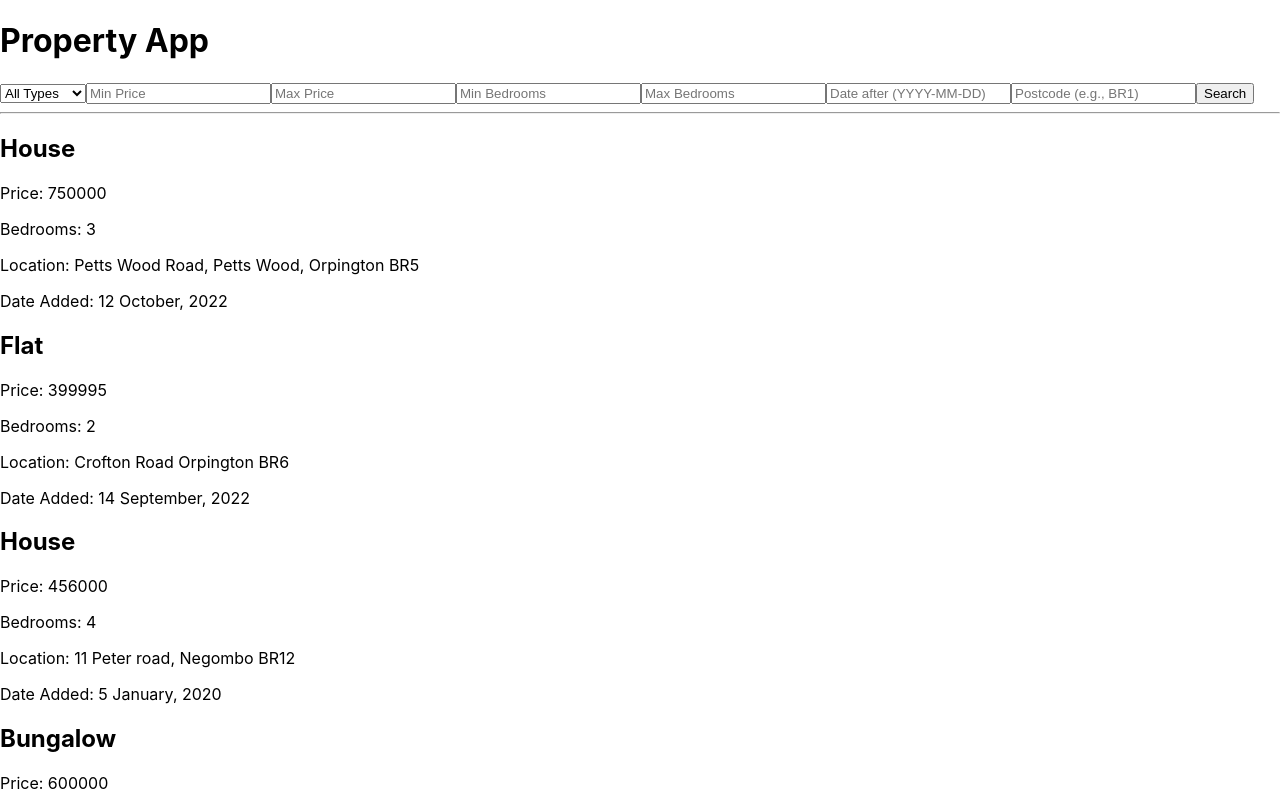
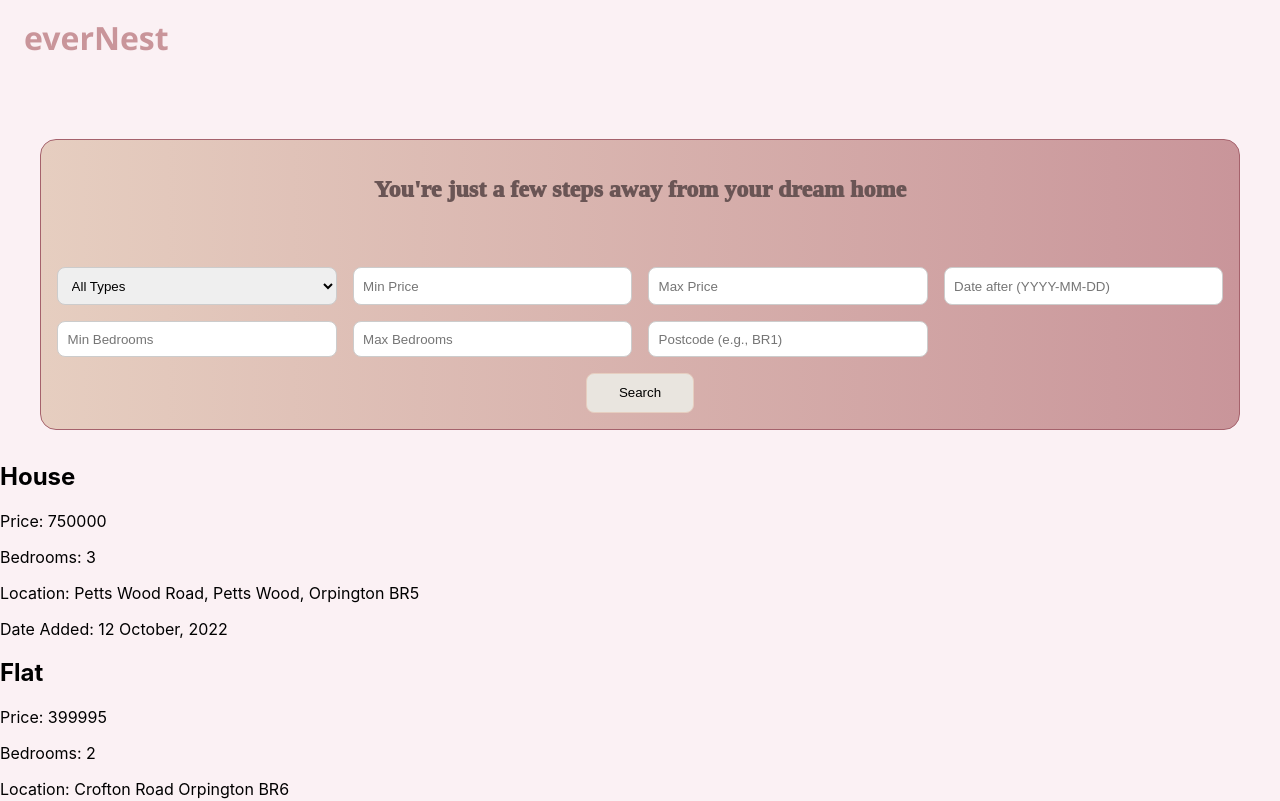
Before and after one commit to MthukaFernando/Adv.Client-Side-Final-Coursework, a React (Create React App) app in the folder property-app/: page / in a window 1280 px wide. Shown: the top 801 px of the page. Built offline with nearby package versions, Linux system fonts and the light colour scheme.

Commit message:
added the filters into a form and added stylings

```diff
--- a/property-app/src/App.css
+++ b/property-app/src/App.css
@@ -1,3 +1,80 @@
+body {
+  background-color: #fbf1f4;
+}
+
+.header {
+  width: 100%;
+  padding: 1rem 1.5rem;
+  box-sizing: border-box;
+}
+
+.logo {
+  margin: 0;
+  font-size: 2rem;
+  font-weight: 600;
+  color: #c9959a;
+  font-family: "Segoe UI", Tahoma, Geneva, Verdana, sans-serif;
+
+}
+
+.filters {
+  display: grid;
+  grid-template-columns: repeat(4, 1fr);
+  gap: 1rem;
+  padding: 1rem;
+  max-width: 1200px;
+  margin: 2rem auto;
+  border-radius: 16px;
+  box-sizing: border-box;
+  background: linear-gradient(to right, #e6cec0, #c9959a);
+  border: 1px solid #a5626c;
+  margin-top: 4rem;
+}
+
+.filters:hover {
+  transform: scale(1.02); /* subtle hover effect */
+  box-shadow: 0 4px 12px rgba(0,0,0,0.1);
+}
+
+.filters input, .filters select {
+  width: 100%;
+  padding: 0.6rem;
+  box-sizing: border-box;
+  border-radius: 8px;
+  border: 1px solid #ccc;
+  box-sizing: border-box;
+}
+
+.search-btn {
+  grid-column: 1 / -1;
+  justify-self: center;
+  padding: 0.7rem 2rem;
+  cursor: pointer;
+  border-radius: 8px;
+  background-color: #e9e5df;
+  border: 1px solid #e6cec0;
+}
+
+.search-btn:hover {
+
+  background-color: #dbc9ae;
+  border: 1px solid #a5948a;
+}
+
+.filters .quote {
+  grid-column: 1 / -1;
+  text-align: center;
+  margin-bottom: 3rem;
+  font-size: 1.5rem;
+  font-weight: 1000;
+  color: #333;
+  font-family: cursive;
+  color: #6a5555;
+}
+
+
+
+
 .App {
   text-align: center;
 }
--- a/property-app/src/App.js
+++ b/property-app/src/App.js
@@ -1,45 +1,54 @@
-import React, { useState } from 'react';
-import propertiesData from './properties.json';
+import "./App.css";
+import React, { useState } from "react";
+import propertiesData from "./properties.json";
 
 function App() {
   // Input states (what user types/selects)
   const [inputType, setInputType] = useState("");
   const [inputMinPrice, setInputMinPrice] = useState("");
   const [inputMaxPrice, setInputMaxPrice] = useState("");
+  const [inputDateAfter, setInputDateAfter] = useState("");
   const [inputMinBedrooms, setInputMinBedrooms] = useState("");
   const [inputMaxBedrooms, setInputMaxBedrooms] = useState("");
-  const [inputDateAfter, setInputDateAfter] = useState("");
   const [inputPostcode, setInputPostcode] = useState("");
 
   // Applied states (used for filtering)
   const [queryType, setQueryType] = useState("");
   const [minPrice, setMinPrice] = useState("");
   const [maxPrice, setMaxPrice] = useState("");
+  const [dateAfter, setDateAfter] = useState("");
   const [minBedrooms, setMinBedrooms] = useState("");
   const [maxBedrooms, setMaxBedrooms] = useState("");
-  const [dateAfter, setDateAfter] = useState("");
   const [postcode, setPostcode] = useState("");
 
   // Filter logic
   const filteredProperties = propertiesData.properties.filter((property) => {
     const typeMatch = queryType === "" || property.type === queryType;
+
     const priceMatch =
       (minPrice === "" || property.price >= Number(minPrice)) &&
       (maxPrice === "" || property.price <= Number(maxPrice));
+
     const bedroomsMatch =
       (minBedrooms === "" || property.bedrooms >= Number(minBedrooms)) &&
       (maxBedrooms === "" || property.bedrooms <= Number(maxBedrooms));
+
     const dateMatch =
       dateAfter === "" ||
-      new Date(`${property.added.year}-${property.added.month}-${property.added.day}`) >=
-        new Date(dateAfter);
+      new Date(
+        `${property.added.year}-${property.added.month}-${property.added.day}`
+      ) >= new Date(dateAfter);
+
     const postcodeMatch =
-      postcode === "" || property.location.toLowerCase().includes(postcode.toLowerCase());
+      postcode === "" ||
+      property.location.toLowerCase().includes(postcode.toLowerCase());
 
-    return typeMatch && priceMatch && bedroomsMatch && dateMatch && postcodeMatch;
+    return (
+      typeMatch && priceMatch && bedroomsMatch && dateMatch && postcodeMatch
+    );
   });
 
-  // Apply filters on button click
+  // Apply filters on form submit
   const applyFilters = () => {
     setQueryType(inputType);
     setMinPrice(inputMinPrice);
@@ -51,12 +60,25 @@ function App() {
   };
 
   return (
-    <div>
-      <h1>Property App</h1>
+    <div className="app">
+      <header className="header">
+        <h1 className="logo">everNest</h1>
+      </header>
 
-      {/* Filters container */}
-      <div>
-        <select value={inputType} onChange={(e) => setInputType(e.target.value)}>
+      {/* Filters */}
+      <form
+        className="filters"
+        onSubmit={(e) => {
+          e.preventDefault();
+          applyFilters();
+        }}
+      >
+        <h2 className="quote">You're just a few steps away from your dream home</h2>
+        {/* Row 1 */}
+        <select
+          value={inputType}
+          onChange={(e) => setInputType(e.target.value)}
+        >
           <option value="">All Types</option>
           <option value="House">House</option>
           <option value="Flat">Flat</option>
@@ -70,6 +92,7 @@ function App() {
           value={inputMinPrice}
           onChange={(e) => setInputMinPrice(e.target.value)}
         />
+
         <input
           type="number"
           placeholder="Max Price"
@@ -78,11 +101,20 @@ function App() {
         />
 
         <input
+          type="text"
+          placeholder="Date after (YYYY-MM-DD)"
+          value={inputDateAfter}
+          onChange={(e) => setInputDateAfter(e.target.value)}
+        />
+
+        {/* Row 2 */}
+        <input
           type="number"
           placeholder="Min Bedrooms"
           value={inputMinBedrooms}
           onChange={(e) => setInputMinBedrooms(e.target.value)}
         />
+
         <input
           type="number"
           placeholder="Max Bedrooms"
@@ -92,23 +124,20 @@ function App() {
 
         <input
           type="text"
-          placeholder="Date after (YYYY-MM-DD)"
-          value={inputDateAfter}
-          onChange={(e) => setInputDateAfter(e.target.value)}
-        />
-
-        <input
-          type="text"
           placeholder="Postcode (e.g., BR1)"
           value={inputPostcode}
           onChange={(e) => setInputPostcode(e.target.value)}
         />
 
-        <button onClick={applyFilters}>Search</button>
-      </div>
+        {/* Row 3 */}
+        <button type="submit" className="search-btn">
+          Search
+        </button>
+      </form>
 
-      <hr />
 
+
+      {/* Results */}
       {filteredProperties.length > 0 ? (
         filteredProperties.map((property) => (
           <div key={property.id}>
@@ -116,7 +145,10 @@ function App() {
             <p>Price: {property.price}</p>
             <p>Bedrooms: {property.bedrooms}</p>
             <p>Location: {property.location}</p>
-            <p>Date Added: {property.added.day} {property.added.month}, {property.added.year}</p>
+            <p>
+              Date Added: {property.added.day} {property.added.month},{" "}
+              {property.added.year}
+            </p>
           </div>
         ))
       ) : (
```
Also changed, not shown: package.json (added, +7 -0 lines), 1 other file (tests, documents, lock files or other folders).
